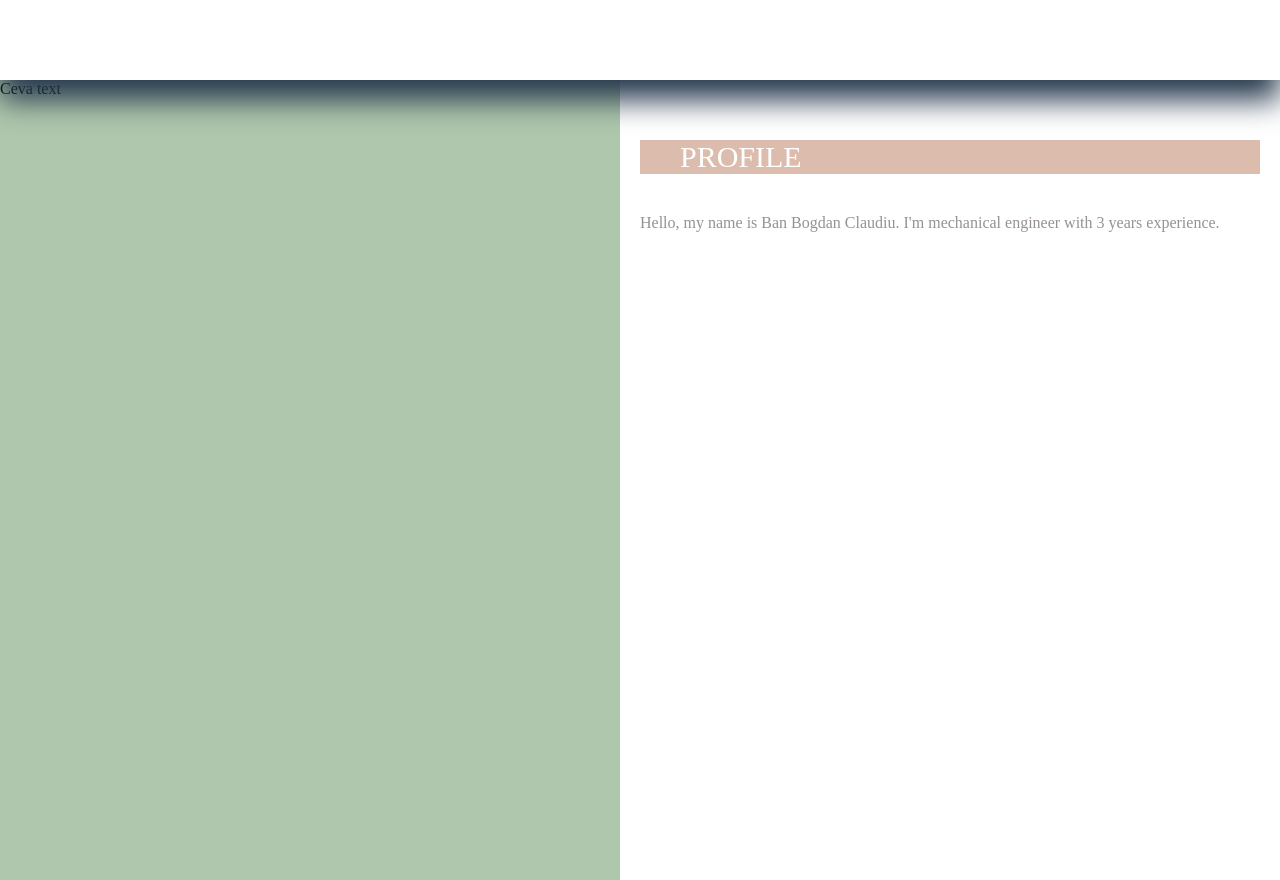
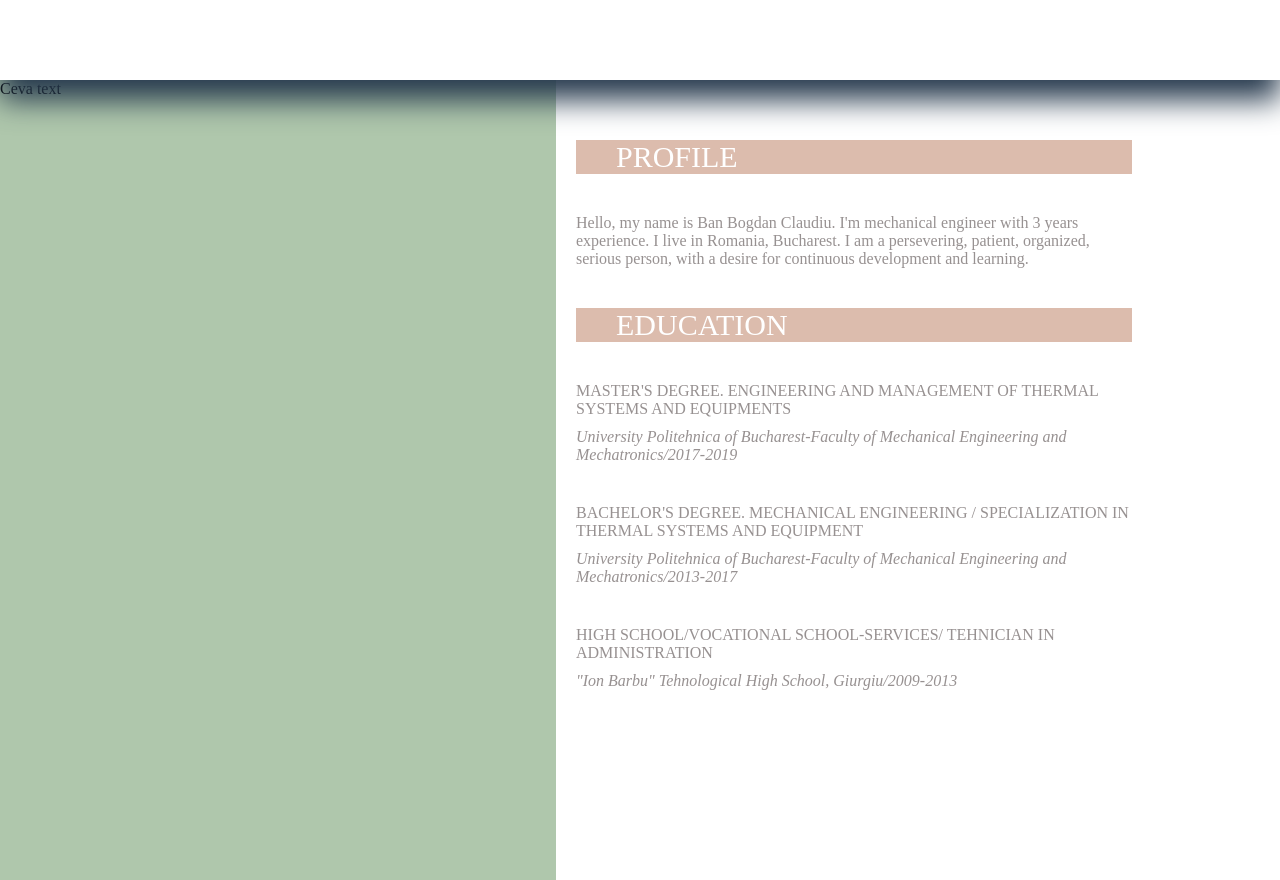
Before and after one commit to BanBogdanClaudiu/CV-presentation, a plain HTML site: page index.html in a window 1280 px wide. Drawn offline with Linux system fonts and the light colour scheme.

Commit message:
modificare fisier

```diff
--- a/index.html
+++ b/index.html
@@ -12,7 +12,32 @@
         <div class="content_title">Profile</div>
         <div class="paragraph">
           Hello, my name is Ban Bogdan Claudiu. I'm mechanical engineer with 3
-          years experience.
+          years experience. I live in Romania, Bucharest. I am a persevering,
+          patient, organized, serious person, with a desire for continuous
+          development and learning.
+        </div>
+        <div class="content_title_1">Education</div>
+        <div class="title_1">
+          Master's degree. Engineering and management of thermal systems and
+          equipments
+        </div>
+        <div class="title_2">
+          University Politehnica of Bucharest-Faculty of Mechanical Engineering
+          and Mechatronics/2017-2019
+        </div>
+        <div class="title_3">
+          Bachelor's degree. Mechanical Engineering / specialization in Thermal
+          Systems and Equipment
+        </div>
+        <div class="title_4">
+          University Politehnica of Bucharest-Faculty of Mechanical Engineering
+          and Mechatronics/2013-2017
+        </div>
+        <div class="title_5">
+          High school/Vocational School-Services/ Tehnician in Administration
+        </div>
+        <div class="title_6">
+          "Ion Barbu" Tehnological High School, Giurgiu/2009-2013
         </div>
       </div>
     </div>
--- a/styles/style.css
+++ b/styles/style.css
@@ -4,7 +4,7 @@
 
 body {
   margin: 0;
-  width: 100vw;
+  width: 90vw;
   box-sizing: border-box;
 }
 
@@ -57,3 +57,56 @@ body {
   color: #979191;
   font-size: 16px;
 }
+
+.content_title_1 {
+  color: white;
+  background-color: #dcbcad;
+  width: 100%;
+  padding-left: 40px;
+  padding-right: 40px;
+  text-transform: uppercase;
+  font-size: 30px;
+  margin-top: 40px;
+  margin-bottom: 40px;
+}
+
+.title_1 {
+  color: #979191;
+  font-size: 16px;
+  text-transform: uppercase;
+}
+
+.title_2 {
+  color: #979191;
+  font-size: 16px;
+  margin-top: 10px;
+  font-style: oblique;
+}
+
+.title_3 {
+  margin-top: 40px;
+  color: #979191;
+  font-size: 16px;
+  text-transform: uppercase;
+}
+
+.title_4 {
+  color: #979191;
+  font-size: 16px;
+  margin-top: 10px;
+  font-style: oblique;
+}
+
+.title_5 {
+  margin-top: 40px;
+  color: #979191;
+  font-size: 16px;
+  text-transform: uppercase;
+}
+
+.title_6 {
+  color: #979191;
+  font-size: 16px;
+  margin-top: 10px;
+  font-style: oblique;
+}
```
